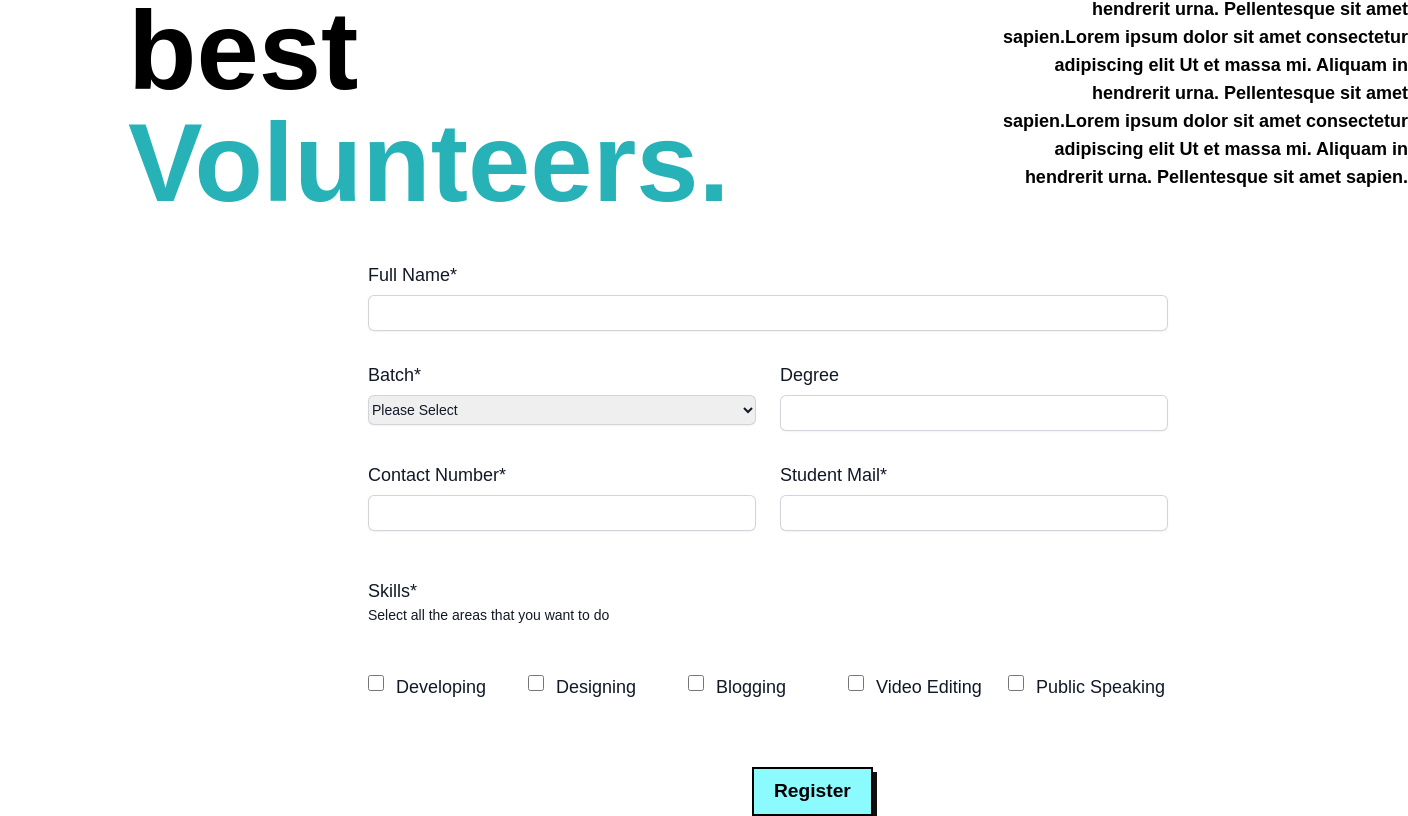
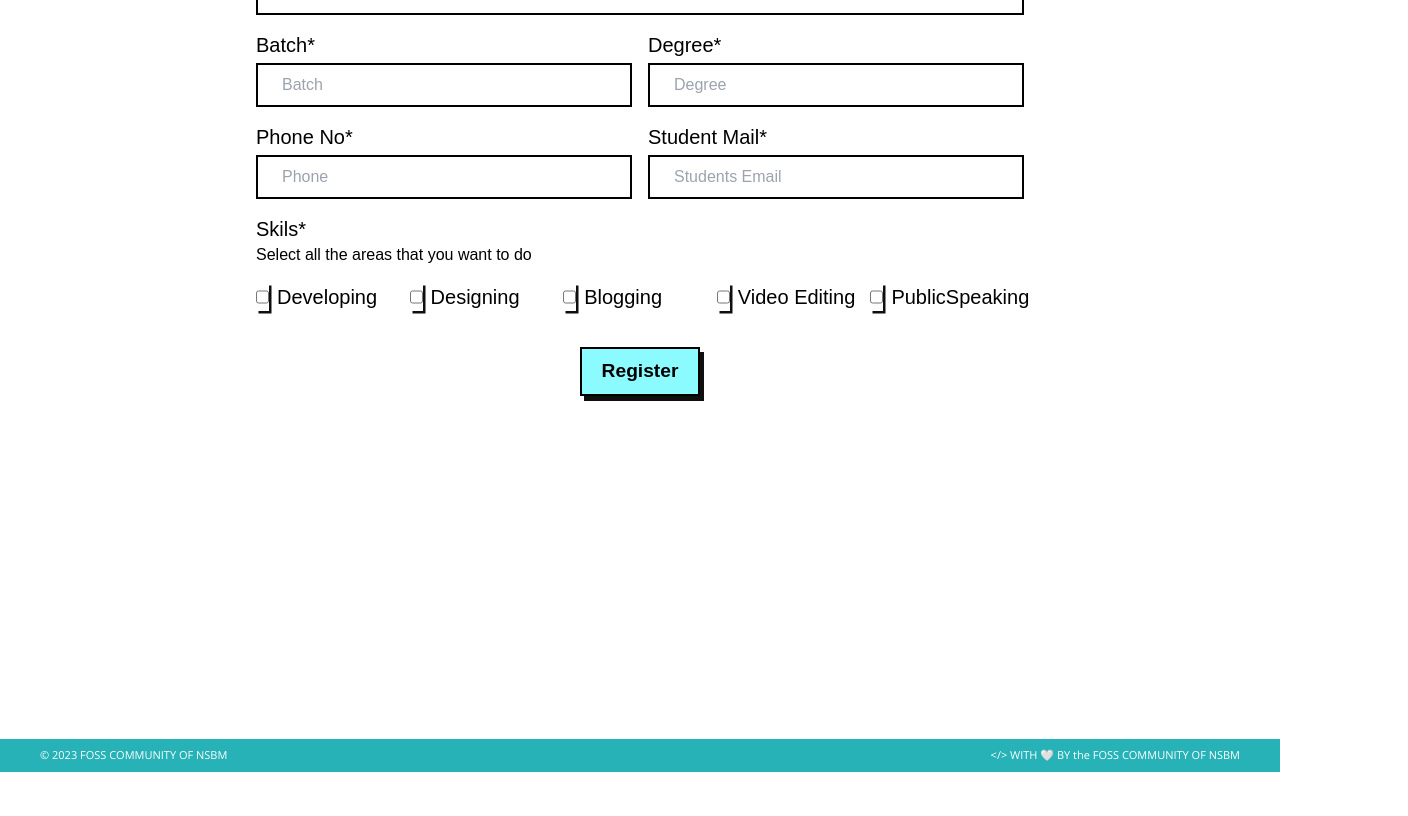
Before and after one commit to fossnsbm/WIF-Volunteer-Registration, a React (Vite) app: page /register in a window 1280 px wide. Shown: the part 165-981 px from the top of the page, 1408 px wide, since content can reach past the window. After the commit the page ends 937 px from the top, so only its background shows below. Built offline with nearby package versions, Linux system fonts and the light colour scheme; a web font is replaced by a local one.

Commit message:
Page: Register Page

```diff
--- a/src/components/Footer.jsx
+++ b/src/components/Footer.jsx
@@ -4,8 +4,8 @@ function Footer() {
   return (
     <>
       <>
-      <footer className="w-full bottom-0 h-12 md:flex md:flex-col">
-        <div className="bg-[#26B2B7] text-white px-10 py-2 font-openSans text-[11px] items-end min-h-screen">
+      <footer className="w-full  bottom-0 md:flex md:flex-col">
+        <div className="bg-[#26B2B7] flex flex-col justify-center md:flex-row md:justify-between text-white px-10 py-2 font-openSans text-[11px] ">
           <div className="text-center md:text-left lg:text-left">
             © 2023 FOSS COMMUNITY OF NSBM
           </div>
--- a/src/index.css
+++ b/src/index.css
@@ -15,4 +15,30 @@
   .btn-primary:hover {
     box-shadow: 7px 8px 0px #0f0f0f;
   }
+
+  .form-style{
+    height: 2.75rem;
+    padding-left: 1.5rem;
+    border: 2px solid #000000;
+    font-weight: 500;
+    margin-top: 4px;
+
+  }
+
+  .form-style:focus{
+    border: 2px solid #000000;
+    outline: none;
+    box-shadow: 4px 5px 0px #0f0f0f;
+
+  }
+
+  .checkbox-style {
+    box-shadow: 2.5px 2.5px 0px #0f0f0f;
+  }
+
+
+
+
+
+
 }
--- a/src/pages/Register.jsx
+++ b/src/pages/Register.jsx
@@ -1,217 +1,180 @@
 import React from "react";
+import Footer from "../components/Footer";
+import NavBar from "../components/NavBar";
 
 function Register() {
+  const handleSubmit = (e) => {
+    e.preventDefault();
+    const formEle = document.querySelector("form");
+    const formData = new FormData(formEle);
+
+    fetch(
+      "https://script.google.com/macros/s/AKfycbxg_6GfhZCTEYNU3FcUjOPFDV_jY_e_YhhDVXUhpg93fDpaFjOWJUa5w6op7yHLOgEZ/exec",
+      {
+        method: "POST",
+        body: formData,
+      }
+    )
+      .then((res) => res.json())
+      .then((data) => {
+        console.log(data);
+      })
+      .catch((err) => {
+        console.log(err);
+        alert("Thank you for registering. We will get back to you soon.");
+      });
+  };
+
+  const style = {
+    formHeading: "text-xl font-medium",
+    formCheckboxDiv: "flex flex-row gap-2",
+  };
+
   return (
     <div>
-      <div className="container ms-32 mt-12">
-        {/* <span className="font-bold text-7xl md:text-8xl lg:text-left lg:text-[7rem]">
-          <div>Let's be the</div>
-          <div>
-            best <span className="text-[#26B2B7]">Volunteers.</span>
-          </div>
-        </span> */}
-        <div class="grid grid-cols-3 gap-4 font-bold text-7xl md:text-8xl lg:text-[7rem]">
-          <div class="col-span-2">
-            <div>Let's be the</div>
-            best <span className="text-[#26B2B7]">Volunteers.</span>
-          </div>
-          <div class="text-right text-lg pt-14">
-            Lorem ipsum dolor sit amet consectetur adipiscing elit Ut et massa
-            mi. Aliquam in hendrerit urna. Pellentesque sit amet sapien.Lorem
-            ipsum dolor sit amet consectetur adipiscing elit Ut et massa mi.
-            Aliquam in hendrerit urna. Pellentesque sit amet sapien.Lorem ipsum
-            dolor sit amet consectetur adipiscing elit Ut et massa mi. Aliquam
-            in hendrerit urna. Pellentesque sit amet sapien.
-          </div>
-        </div>
-        <form className="mt-11 mx-60 justify-center">
-          <div className="space-y-12">
-            <div className="mt-10 grid grid-cols-1 gap-x-6 gap-y-8 sm:grid-cols-6">
-              <div className="col-span-full">
-                <label
-                  htmlFor="full-name"
-                  className="block text-lg font-medium leading-6 text-gray-900"
+      <NavBar />
+      <div className="relative min-h-screen">
+        <div className="my-8 w-full flex justify-center">
+          <form
+            className="flex flex-col gap-4 md:w-[60%]"
+            onSubmit={handleSubmit}
           >
-                  Full Name*
-                </label>
-                <div className="mt-2">
+            <div className="flex flex-col">
+              <h3 className={style.formHeading}>Name*</h3>
               <input
+                required
                 type="text"
-                    name="full-name"
-                    id="full-name"
-                    autoComplete="full-name"
-                    className="block w-full rounded-md border-0 py-1.5 text-gray-900 shadow-sm ring-1 ring-inset ring-gray-300 placeholder:text-gray-400 focus:ring-2 focus:ring-inset focus:ring-indigo-600 sm:text-sm sm:leading-6"
+                placeholder="Name"
+                name="Name"
+                className="form-style w-full"
               />
             </div>
+            <div className="grid md:grid-cols-2 gap-4">
+              <div>
+                <h3 className={style.formHeading}>Batch*</h3>
+                <input
+                  required
+                  type="text"
+                  placeholder="Batch"
+                  name="Batch"
+                  className="form-style w-full"
+                />{" "}
               </div>
-              <div className="sm:col-span-3">
-                <label
-                  htmlFor="batch"
-                  className="block text-lg font-medium leading-6 text-gray-900"
-                >
-                  Batch*
-                </label>
-                <div className="mt-2">
-                  <select
-                    id="batch"
-                    name="batch"
-                    className="block w-full rounded-md py-1.5 text-gray-900 shadow-sm ring-1 ring-inset ring-gray-300 focus:ring-2 focus:ring-inset focus:ring-indigo-600 sm:text-sm sm:leading-6"
-                  >
-                    <option>Please Select</option>
-                  </select>
+              <div>
+                <h3 className={style.formHeading}>Degree*</h3>
+                <input
+                  required
+                  type="text"
+                  placeholder="Degree"
+                  name="Degree"
+                  className="form-style w-full"
+                />{" "}
               </div>
             </div>
 
-              <div className="sm:col-span-3">
-                <label
-                  htmlFor="degree"
-                  className="block text-lg font-medium leading-6 text-gray-900"
-                >
-                  Degree
-                </label>
-                <div className="mt-2">
+            <div className="grid md:grid-cols-2 gap-4">
+              <div>
+                <h3 className={style.formHeading}>Phone No*</h3>
                 <input
+                  required
                   type="text"
-                    name="degree"
-                    id="degree"
-                    autoComplete="degree"
-                    className="block w-full rounded-md border-0 py-1.5 text-gray-900 shadow-sm ring-1 ring-inset ring-gray-300 placeholder:text-gray-400 focus:ring-2 focus:ring-inset focus:ring-indigo-600 sm:text-sm sm:leading-6"
+                  placeholder="Phone"
+                  name="Phone"
+                  className="form-style w-full"
+                />
+              </div>
+              <div>
+                <h3 className={style.formHeading}>Student Mail*</h3>
+                <input
+                  required
+                  type="email"
+                  placeholder="Students Email"
+                  name="StudentMail"
+                  className="form-style w-full"
                 />
               </div>
             </div>
 
-              <div className="sm:col-span-3">
-                <label
-                  htmlFor="contact-number"
-                  className="block text-lg font-medium leading-6 text-gray-900"
-                >
-                  Contact Number*
-                </label>
-                <div className="mt-2">
-                  <input
-                    type="text"
-                    name="contact-number"
-                    id="contact-number"
-                    autoComplete="contact-number"
-                    className="block w-full rounded-md border-0 py-1.5 text-gray-900 shadow-sm ring-1 ring-inset ring-gray-300 placeholder:text-gray-400 focus:ring-2 focus:ring-inset focus:ring-indigo-600 sm:text-sm sm:leading-6"
-                  />
-                </div>
+            <div className="flex flex-col gap-4">
+              <div>
+                <h3 className={style.formHeading}>Skils*</h3>
+                <h2 className="text-base font-medium">
+                  Select all the areas that you want to do
+                </h2>
               </div>
 
-              <div className="sm:col-span-3">
-                <label
-                  htmlFor="student-mail"
-                  className="block text-lg font-medium leading-6 text-gray-900"
-                >
-                  Student Mail*
-                </label>
-                <div className="mt-2">
+              <div className="grid grid-cols-2 md:grid-cols-5">
+                <div className={style.formCheckboxDiv}>
                   <input
-                    type="text"
-                    name="student-mail"
-                    id="student-mail"
-                    autoComplete="student-mail"
-                    className="block w-full rounded-md border-0 py-1.5 text-gray-900 shadow-sm ring-1 ring-inset ring-gray-300 placeholder:text-gray-400 focus:ring-2 focus:ring-inset focus:ring-indigo-600 sm:text-sm sm:leading-6"
+                    type="checkbox"
+                    name="Developing"
+                    value="Developing"
+                    id="skill"
+                    className="checkbox-style"
                   />
+                  <h3 className={style.formHeading}>Developing</h3>
+                </div>
+
+                <div className={style.formCheckboxDiv}>
+                  <input
+                    type="checkbox"
+                    name="Designing"
+                    value="Designing"
+                    id="skill"
+                    className="checkbox-style"
+                  />
+                  <h3 className={style.formHeading}>Designing</h3>
+                </div>
+
+                <div className={style.formCheckboxDiv}>
+                  <input
+                    type="checkbox"
+                    name="Blogging"
+                    value="Blogging"
+                    id="skill"
+                    className="checkbox-style"
+                  />
+                  <h3 className={style.formHeading}>Blogging</h3>
+                </div>
+
+                <div className={style.formCheckboxDiv}>
+                  <input
+                    type="checkbox"
+                    name="VideoEditing"
+                    value="VideoEditing"
+                    id="skill"
+                    className="checkbox-style"
+                  />
+                  <h3 className={style.formHeading}>Video Editing</h3>
+                </div>
+
+                <div className={style.formCheckboxDiv}>
+                  <input
+                    type="checkbox"
+                    name="PublicSpeaking"
+                    value="PublicSpeaking"
+                    className="checkbox-style"
+                  />
+                  <h3 className={style.formHeading}>PublicSpeaking</h3>
                 </div>
               </div>
             </div>
-            <div>
-              <label className="block text-lg font-medium leading-6 text-gray-900">
-                Skills*
-              </label>
-              <label className="text-sm font-medium leading-6 text-gray-900">
-                Select all the areas that you want to do
-              </label>
-            </div>
-            <div className="flex flex-row">
-              <div class="basis-1/4 relative flex gap-x-3">
             <input
-                  id="developing"
-                  name="developing"
-                  type="checkbox"
-                  className="h-4 w-4 rounded border-gray-300 text-indigo-600 focus:ring-indigo-600"
+              type="submit"
+              value="Register"
+              className="btn-primary mt-5 mb-12 md:hidden"
             />
-                <div className="text-lg leading-6">
-                  <label
-                    htmlFor="developing"
-                    className="font-medium text-gray-900"
-                  >
-                    Developing
-                  </label>
-                </div>
-              </div>
-              <div class="basis-1/4 relative flex gap-x-3">
+            <div className="justify-center w-full hidden md:flex">
               <input
-                  id="designing"
-                  name="designing"
-                  type="checkbox"
-                  className="h-4 w-4 rounded border-gray-300 text-indigo-600 focus:ring-indigo-600"
+                type="submit"
+                value="Register"
+                className="btn-primary mt-5 mb-12"
               />
-                <div className="text-lg leading-6">
-                  <label
-                    htmlFor="designing"
-                    className="font-medium text-gray-900"
-                  >
-                    Designing
-                  </label>
-                </div>
-              </div>
-              <div class="basis-1/4 relative flex gap-x-3">
-                <input
-                  id="blogging"
-                  name="blogging"
-                  type="checkbox"
-                  className="h-4 w-4 rounded border-gray-300 text-indigo-600 focus:ring-indigo-600"
-                />
-                <div className="text-lg leading-6">
-                  <label
-                    htmlFor="blogging"
-                    className="font-medium text-gray-900"
-                  >
-                    Blogging
-                  </label>
-                </div>
-              </div>
-              <div class="basis-1/4 relative flex gap-x-3">
-                <input
-                  id="video-editing"
-                  name="video-editing"
-                  type="checkbox"
-                  className="h-4 w-4 rounded border-gray-300 text-indigo-600 focus:ring-indigo-600"
-                />
-                <div className="text-lg leading-6">
-                  <label
-                    htmlFor="video-editing"
-                    className="font-medium text-gray-900"
-                  >
-                    Video Editing
-                  </label>
-                </div>
-              </div>
-              <div class="basis-1/4 relative flex gap-x-3">
-                <input
-                  id="public-speaking"
-                  name="public-speaking"
-                  type="checkbox"
-                  className="h-4 w-4 rounded border-gray-300 text-indigo-600 focus:ring-indigo-600"
-                />
-                <div className="text-lg leading-6">
-                  <label
-                    htmlFor="public-speaking"
-                    className="font-medium text-gray-900"
-                  >
-                    Public Speaking
-                  </label>
-                </div>
-              </div>
-            </div>
-            <div>
-              <button className="ms-96 btn-primary mt-5">Register</button>
-            </div>
             </div>
           </form>
         </div>
+      </div>
+        <Footer />
     </div>
   );
 }
```
Also changed, not shown: src/components/NavBar.jsx (+6 -3 lines), src/pages/Home.jsx (+29 -22 lines). Lines whose indentation alone changed are shown as unchanged.
